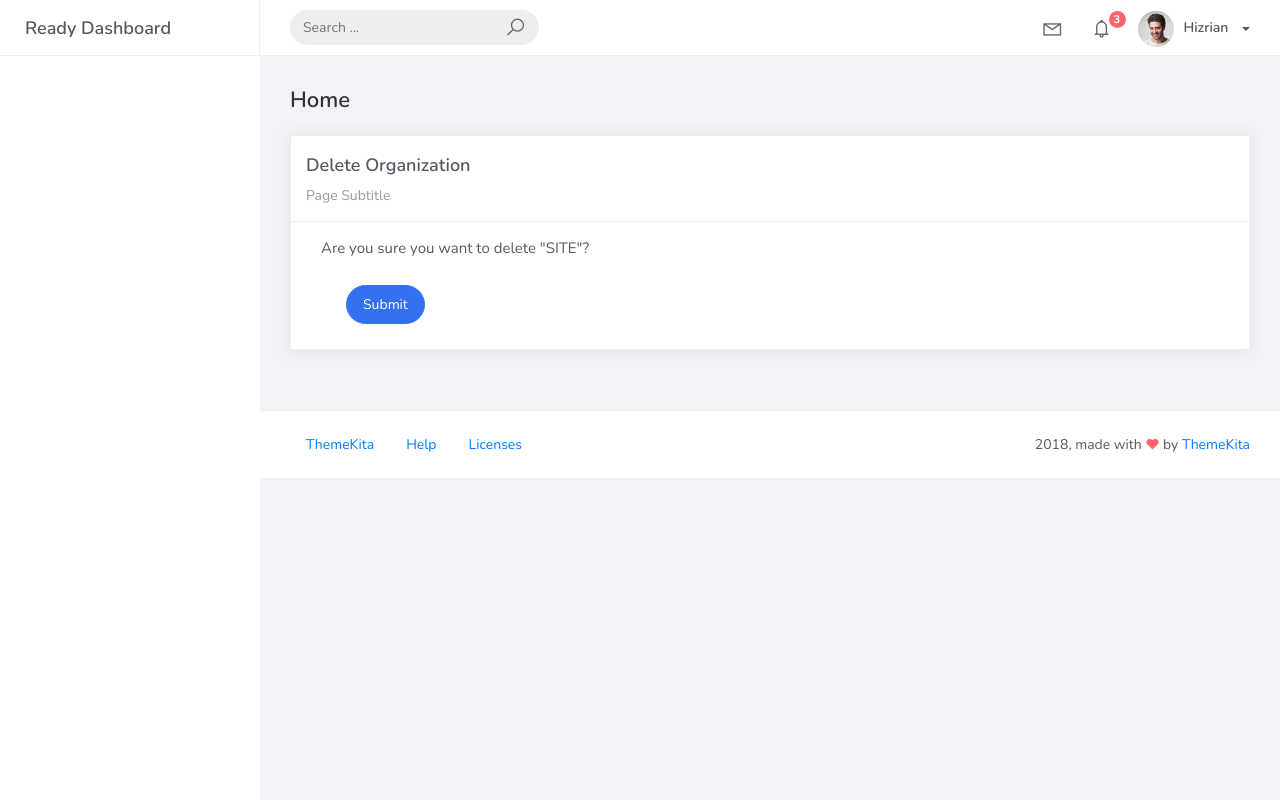
After one commit to Althea09-gif/PSUSphere, a Django app: page /organization_list/1/delete in a window 1280 px wide. The commit adds this page. Run offline with Django 5.2, Linux system fonts and the light colour scheme; data comes from the database, SQL or seed files in the repository; some libraries are stand-ins or nearby versions.

Commit message:
organization deleteview added

```diff
--- a/projectsite/projectsite/urls.py
+++ b/projectsite/projectsite/urls.py
@@ -16,7 +16,7 @@ Including another URLconf
 """
 from django.contrib import admin
 from django.urls import path
-from studentorg.views import HomePageView, OrganizationList, OrganizationCreateView, OrganizationUpdateView
+from studentorg.views import HomePageView, OrganizationList, OrganizationCreateView,OrganizationUpdateView, OrganizationDeleteView
 from studentorg import views
 
 
@@ -26,5 +26,6 @@ urlpatterns = [
     path("organization_list", OrganizationList.as_view(), name="organization-list"),
     path('organization_list/add', OrganizationCreateView.as_view(), name='organization-add'),
     path('organization_list/<pk>',OrganizationUpdateView.as_view(), name='organization-update'),
+    path('organization_list/<pk>/delete', OrganizationDeleteView.as_view(), name='organization-delete'),
 
 ]
--- a/projectsite/studentorg/views.py
+++ b/projectsite/studentorg/views.py
@@ -1,7 +1,7 @@
 from django.shortcuts import render
 
 from django.views.generic.list import ListView
-from django.views.generic.edit import CreateView, UpdateView
+from django.views.generic.edit import CreateView, UpdateView, DeleteView
 from studentorg.models import Organization
 from studentorg.forms import OrganizationForm
 from django.urls import reverse_lazy
@@ -29,3 +29,8 @@ class OrganizationUpdateView(UpdateView):
     form_class = OrganizationForm
     template_name = 'org_form.html'
     success_url = reverse_lazy('organization-list')
+
+class OrganizationDeleteView(DeleteView):
+    model = Organization
+    template_name = 'org_del.html'
+    success_url = reverse_lazy('organization-list')
--- /dev/null
+++ b/projectsite/templates/org_del.html
@@ -0,0 +1,32 @@
+{% extends 'base.html' %} {% load static %} {% block content %}
+	<div class="content">
+		<div class="container-fluid">
+			<h4 class="page-title">Home</h4>
+			<div class="row">
+				<div class="col-md-12">
+					<div class="card">
+						<div class="card-header">
+							<div class="card-title">Delete Organization</div>
+							<div class="card-category">Page Subtitle</div>
+						</div>
+
+						<div class="col-md-6">
+							<div class="card-body">
+								<form class="" action="" method="post" novalidate>
+									<p>Are you sure you want to delete "{{ object }}"?</p>
+									{% csrf_token %} {% include 'includes/form.html' %}
+									<div class="form-group">
+										<div class="col-md-12 col-sm-3">
+											<button type="submit" class="btn btn-primary btn-rounded">Submit</button>
+										</div>
+									</div>
+								</form>
+							</div>
+						</div>
+
+					</div>
+				</div>
+			</div>
+		</div>
+	</div>
+{% endblock %}
```
Also changed, not shown: projectsite/templates/org_list.html (+11 -0 lines).
